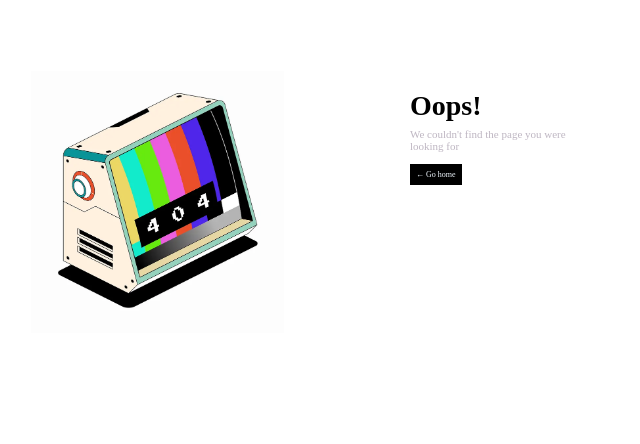
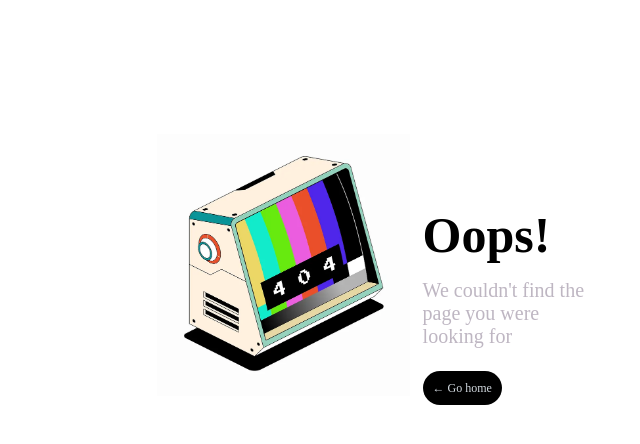
Before and after one commit to romasmv/55-grupe-televizorius, a website: page index.html in a window 1280 px wide. Shown: the whole page, without its empty margins (230-870 px from the left). Drawn offline with Linux system fonts and the light colour scheme.

Commit message:
update televizorius sizes

```diff
--- a/index.html
+++ b/index.html
@@ -7,12 +7,64 @@
          <title>Televizorius</title>
 </head>
 <body style="background-color: white;">
-    <img style="float: left; width: 20%; margin-left:20%; margin-top: 5%; "src="./img/televizorius.png" alt="Televizorius, jo ekrane uzrasas '404'">
-    <div style="float: left; width: 30%; margin-left:10%; margin-top: 5%;">
-        <h1 style="font-size: 28px; margin-bottom: -5px; color: rgb(0, 0, 0) ;  " > Oops! </h1>
-        <p style="font-size: 11px; Width: 45%;color: #80708883;">We couldn't find the page you were looking for </p>
-        <a style="background-color: black; color:aliceblue; font-size:8px; padding:6px; text-decoration: none;" href= "#"> ← Go home</a>
+    <img style="float:left; width: 20%; margin-left:30%; margin-top: 10%; "src="./img/televizorius.png" alt="Televizorius, jo ekrane uzrasas '404'">
+    <div style="float:left; width: 30%; margin-left: 1%; margin-top: 13%;">
+        <h1 style="font-size: 50px; margin-bottom: -5px; color: rgb(0, 0, 0) ;  " > Oops! </h1>
+        <p style="font-size: 20px; Width: 45%;margin-bottom: 30px;color: #80708883;">We couldn't find the page you were looking for </p>
+        <a style="background-color: black;border-radius: 25px; color:rgba(240, 248, 255, 0.87); font-size:12px; padding:10px; text-decoration: none;" href= "#"> ← Go home </a>
     </div>
 </body>
 
 </html>
+
+
+
+
+<!--
+style="savybe1: reiksme1;kita-savybe2: reiksme2;"
+Matavimo vienetai:
+reliatyvus: %, em, vh, vw, fr(trupmenos)
+absoliutus: px (pikselis), rem, ch
+
+
+display: none;          elementas nera rodomas
+display: block;         didzioji dalis elementu; deliojimas yra vertikaliai ir uzima kiek gali daugiau plocio
+display: inline;        elgiasi kaip tekstas
+display: inline-block;  elementas yra kompaktiskiausiame plotyje/ minimalaus plocio, bet ne didesnis nei tevinis elementas
+
+Width: 100%;            tevinio elemento plocio atzvilgiu
+height: 50px;           aukstis dazniausiai nereguoja i % reiksmes
+
+
+margin: 10px            atstumas tarp elementu; visomis kryptimis vienodai
+margin-top: 10px
+margin-right: 10px
+margin-bottom: 10px
+margin-left: 10px
+
+padding: 10px           atstumas tarp elemento krasto(botder) ir jo turinio(pvz.: tekstas);visomis kriptimis vienodai
+padding-top: 10px
+padding-right: 10px
+padding-bottom: 10px
+padding-left: 10px
+
+float: left;            priverstinis elemento stumimas pasirinkta kryptimi iki artimiausio kito elemento arba tevinio elemento krasto
+float: right;
+
+background-color: red;  elemento fono spalva
+color: black;           teksto spalva
+
+font-family: Arial;
+font-size: 20px;
+font-weigth: bold;
+font-weigth: normal;
+font-style: italic;
+
+line-height: 1.2em;      linijos aukstis (em - santikis su srifto didzio 1em =100% arba 1)
+
+text-transform: uppercase;
+text-decoration: underline;
+text-decoration: none;
+text-align: center;
+border-radius: 25px
+-->
```
